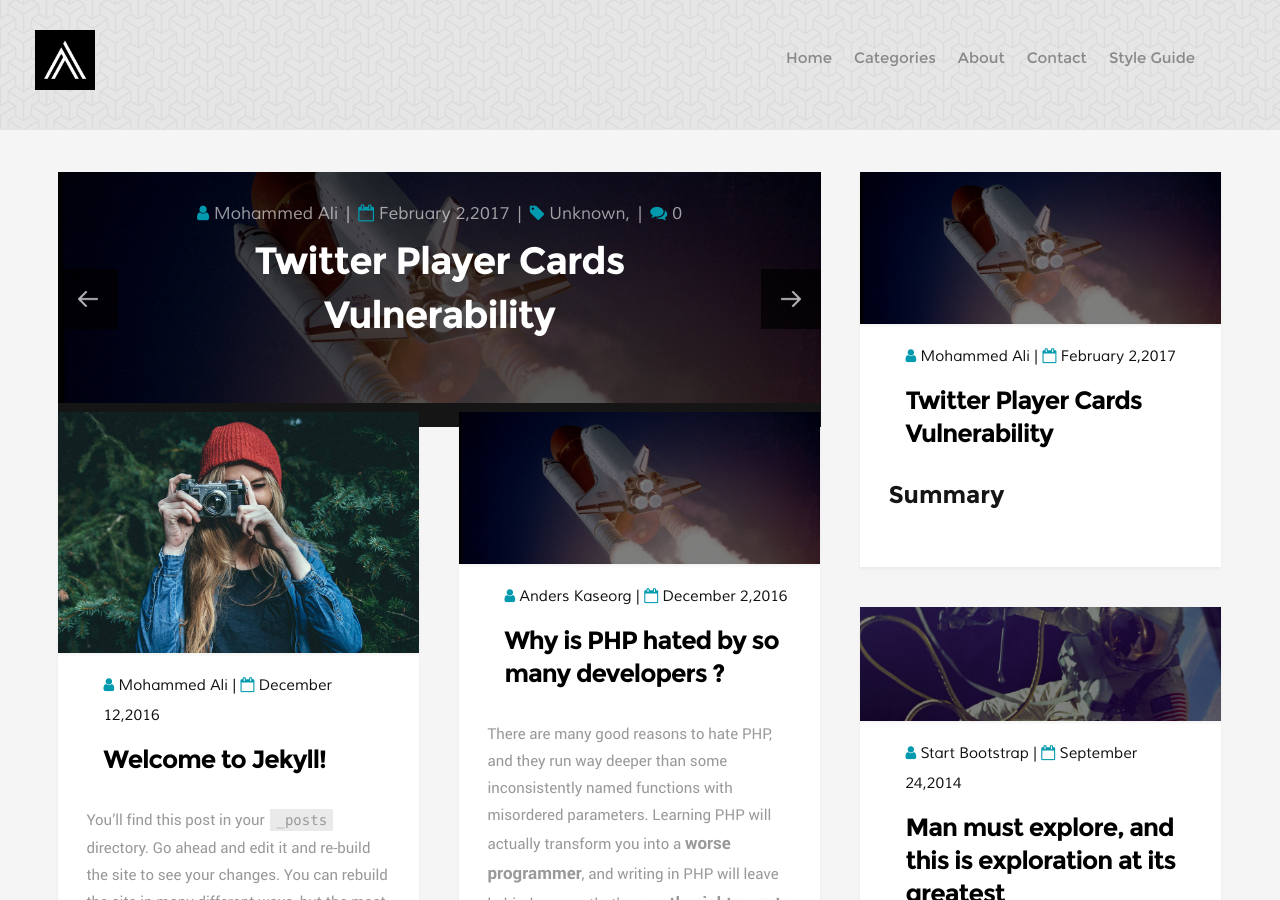
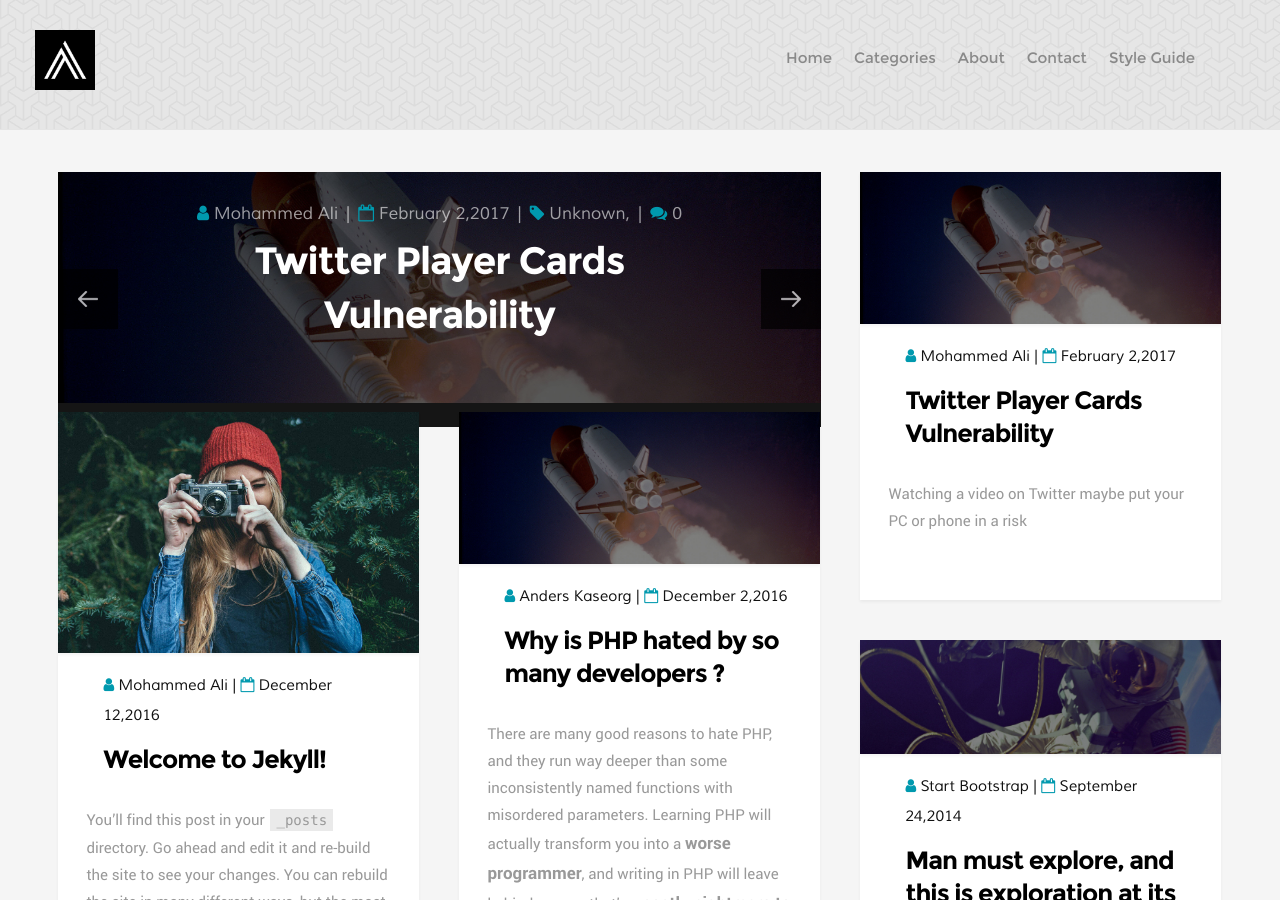
Before and after one commit to 0-ali/myblog, a Jekyll site: the page built from index.html, in a window 1280 px wide and 900 px high. Built offline with Jekyll 4.4.1, drawn with Linux system fonts in a browser that asks for light colours; nearby versions of some CDN libraries; the list of posts is cut into pages by our own code; comment, search, counter and statistics services are not loaded.

Commit message:
Update 2017-02-02-twitter-player-card-vuln.markdown

```diff
--- a/_posts/2017-02-02-twitter-player-card-vuln.markdown
+++ b/_posts/2017-02-02-twitter-player-card-vuln.markdown
@@ -8,6 +8,8 @@
 featured: true
 comments: true
 ---
+
+Watching a video on Twitter maybe put your PC or phone in a risk
 
 ## Summary
 
```
